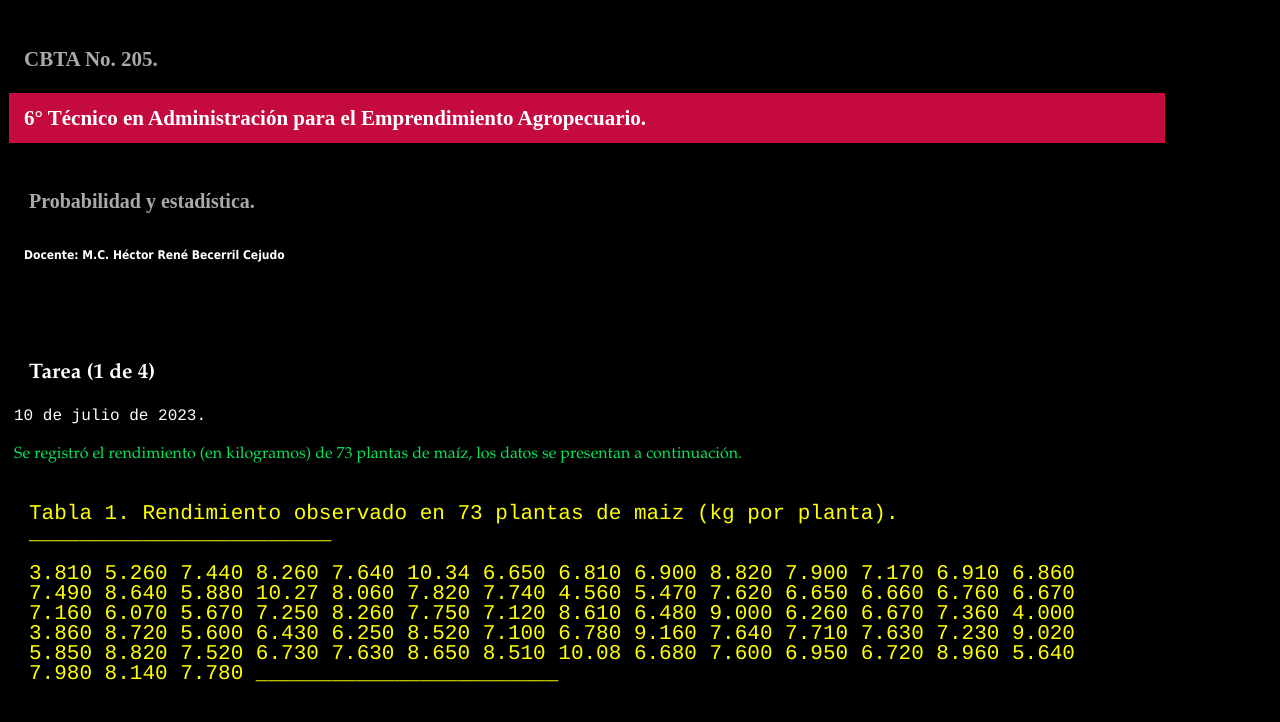
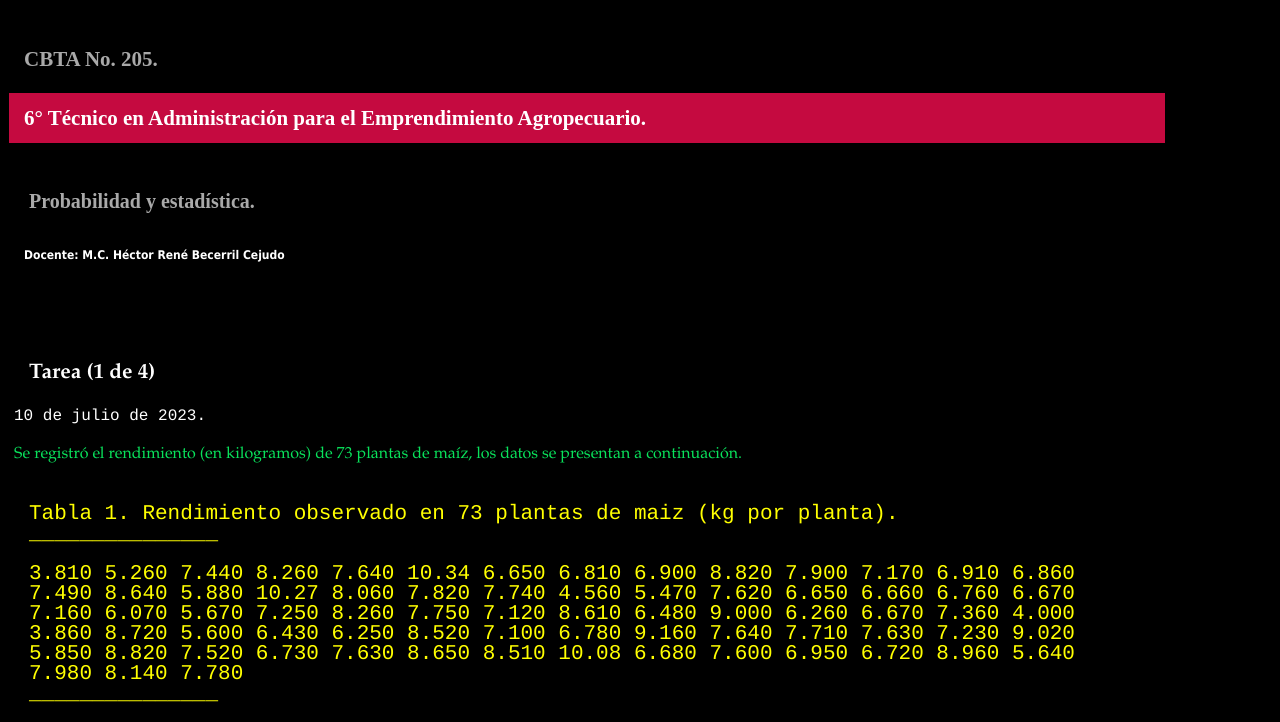
Before and after one commit to renebec/kvn, a plain HTML site: page docs/index.html in a window 1280 px wide. Shown: the part 78-800 px from the top of the page. Drawn offline with Linux system fonts and the light colour scheme.

Commit message:
Add files via upload

```diff
--- a/docs/index.html
+++ b/docs/index.html
@@ -42,7 +42,7 @@
 
                     <p style = "font-family:courier;line-height:20px;color:yellow;">
                         Tabla 1. Rendimiento observado en 73 plantas de maiz (kg por planta).<br>
-                    ________________________<br><br>
+                    _______________<br><br>
                       3.810  5.260  7.440   8.260 7.640 10.34 6.650
                       6.810  6.900  8.820   7.900 7.170 6.910    6.860
                       7.490  8.640  5.880   10.27 8.060 7.820    7.740
@@ -53,8 +53,8 @@
                       6.780  9.160  7.640   7.710 7.630 7.230
                       9.020  5.850  8.820   7.520 6.730 7.630
                       8.650  8.510  10.08   6.680 7.600 6.950
-                      6.720  8.960  5.640   7.980 8.140 7.780
-                    ________________________<br>
+                      6.720  8.960  5.640   7.980 8.140 7.780<br>
+                    _______________<br>
                     </p>
 
                 <br>
```
